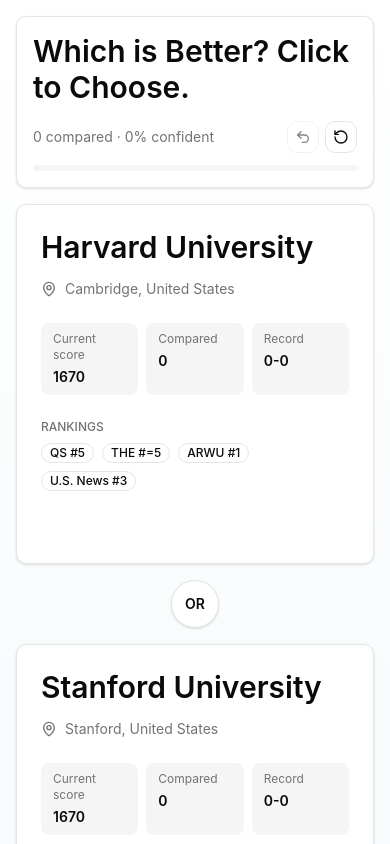
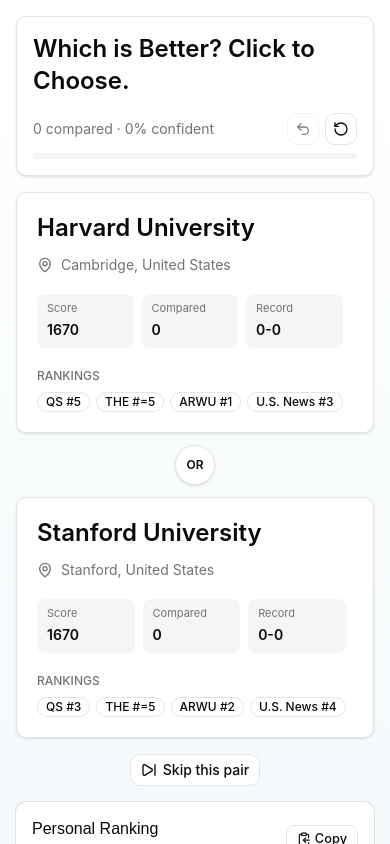
Before and after one commit to sichengchen/rank-your-uni, a React (Vite) app: page / in a window 390 px wide. Shown: the top 844 px of the page. Built offline with nearby package versions, Linux system fonts and the light colour scheme.

Commit message:
style: improve responsive comparison layout

```diff
--- a/src/app.tsx
+++ b/src/app.tsx
@@ -85,15 +85,15 @@ export function App() {
   return (
     <TooltipProvider>
       <main className="min-h-screen bg-[linear-gradient(180deg,var(--background)_0%,oklch(0.97_0.01_220)_100%)] text-foreground">
-        <div className="mx-auto grid min-h-screen max-w-7xl gap-5 px-4 py-4 sm:px-6 lg:grid-cols-[minmax(0,1fr)_320px] lg:px-8">
-          <section className="flex min-h-[calc(100vh-2rem)] flex-col gap-4">
+        <div className="mx-auto grid max-w-7xl gap-4 px-4 py-4 sm:px-6 lg:min-h-screen lg:grid-cols-[minmax(0,1fr)_320px] lg:gap-5 lg:px-8">
+          <section className="flex flex-col gap-4 lg:min-h-[calc(100vh-2rem)]">
             <header className="grid gap-4 rounded-lg border bg-card px-4 py-4 shadow-sm sm:grid-cols-[minmax(0,1fr)_auto] sm:items-center sm:px-5">
               <div className="min-w-0">
-                <h1 className="text-3xl font-semibold tracking-normal">
+                <h1 className="text-2xl font-semibold tracking-normal sm:text-3xl">
                   Which is Better? Click to Choose.
                 </h1>
               </div>
-              <div className="grid gap-3 sm:w-80">
+              <div className="grid gap-2 sm:w-80">
                 <div className="flex items-center justify-between gap-3">
                   <p className="text-sm text-muted-foreground">
                     {session.history.length} compared · {confidence}% confident
@@ -135,14 +135,14 @@ export function App() {
             </header>
 
             {left && right ? (
-              <div className="grid items-center gap-4 lg:grid-cols-[1fr_4rem_1fr]">
+              <div className="grid items-center gap-3 md:grid-cols-[1fr_3.25rem_1fr] lg:gap-4">
                 <UniversityChoice
                   onChoose={() => choose("left")}
                   rating={session.ratings[left.id]}
                   university={left}
                 />
                 <div className="flex items-center justify-center">
-                  <div className="flex size-12 items-center justify-center rounded-full border bg-card text-sm font-semibold shadow-sm">
+                  <div className="flex size-10 items-center justify-center rounded-full border bg-card text-xs font-semibold shadow-sm sm:size-11">
                     OR
                   </div>
                 </div>
@@ -176,8 +176,8 @@ export function App() {
             ) : null}
           </section>
 
-          <aside className="min-h-[calc(100vh-2rem)]">
-            <Card className="sticky top-4 h-[calc(100vh-2rem)] rounded-lg">
+          <aside className="lg:min-h-[calc(100vh-2rem)]">
+            <Card className="h-[min(420px,calc(100vh-2rem))] rounded-lg lg:sticky lg:top-4 lg:h-[calc(100vh-2rem)]">
               <CardHeader className="border-b">
                 <div className="flex items-center justify-between gap-3">
                   <div>
@@ -243,49 +243,44 @@ function UniversityChoice({
 
   return (
     <button
-      className="group flex min-h-[360px] w-full flex-col rounded-lg border bg-card p-0 text-left shadow-sm transition hover:-translate-y-0.5 hover:border-primary/45 hover:shadow-md focus-visible:outline-none focus-visible:ring-4 focus-visible:ring-ring/25"
+      aria-label={`Choose ${university.name}`}
+      className="group flex w-full flex-col rounded-lg border bg-card p-0 text-left shadow-sm transition hover:-translate-y-0.5 hover:border-primary/45 hover:shadow-md focus-visible:outline-none focus-visible:ring-4 focus-visible:ring-ring/25 sm:min-h-[340px]"
       onClick={onChoose}
       type="button"
     >
-      <div className="flex flex-1 flex-col p-6">
+      <div className="flex flex-1 flex-col p-5 sm:p-6">
         <div>
-          <h2 className="text-3xl font-semibold leading-tight tracking-normal">
+          <h2 className="text-2xl font-semibold leading-tight tracking-normal sm:text-3xl">
             {university.name}
           </h2>
           {location ? (
-            <div className="mt-3 flex items-center gap-2 text-sm text-muted-foreground">
+            <div className="mt-3 flex items-center gap-2 text-sm leading-snug text-muted-foreground">
               <MapPin className="size-4 shrink-0" />
               <span>{location}</span>
             </div>
           ) : null}
         </div>
 
-        <div className="mt-6 grid grid-cols-3 gap-2">
-          <DetailRow label="Current score" value={Math.round(rating.score)} />
+        <div className="mt-5 grid grid-cols-3 gap-2">
+          <DetailRow label="Score" value={Math.round(rating.score)} />
           <DetailRow label="Compared" value={rating.comparisons} />
           <DetailRow label="Record" value={`${rating.wins}-${rating.losses}`} />
         </div>
 
-        <div className="mt-6">
+        <div className="mt-5">
           <p className="mb-2 text-xs font-medium uppercase text-muted-foreground">
             Rankings
           </p>
-          <div className="flex flex-wrap gap-2">
+          <div className="flex flex-wrap gap-1.5">
             {(Object.entries(university.ranks) as [RankingSource, string | number][]).map(
               ([source, rank]) => (
-                <Badge key={source} variant="outline">
+                <Badge className="text-xs" key={source} variant="outline">
                   {SOURCE_LABELS[source]} #{rank}
                 </Badge>
               ),
             )}
           </div>
         </div>
-
-        {university.aliases.length > 0 ? (
-          <p className="mt-6 text-sm text-muted-foreground">
-            Also listed as {university.aliases.join(", ")}
-          </p>
-        ) : null}
       </div>
     </button>
   );
@@ -293,8 +288,10 @@ function UniversityChoice({
 
 function DetailRow({ label, value }: { label: string; value: number | string }) {
   return (
-    <div className="rounded-md bg-muted px-3 py-2">
-      <span className="block text-xs text-muted-foreground">{label}</span>
+    <div className="rounded-md bg-muted px-2.5 py-2 sm:px-3">
+      <span className="block text-[11px] leading-tight text-muted-foreground sm:text-xs">
+        {label}
+      </span>
       <span className="mt-1 block text-sm font-semibold">{value}</span>
     </div>
   );
```
